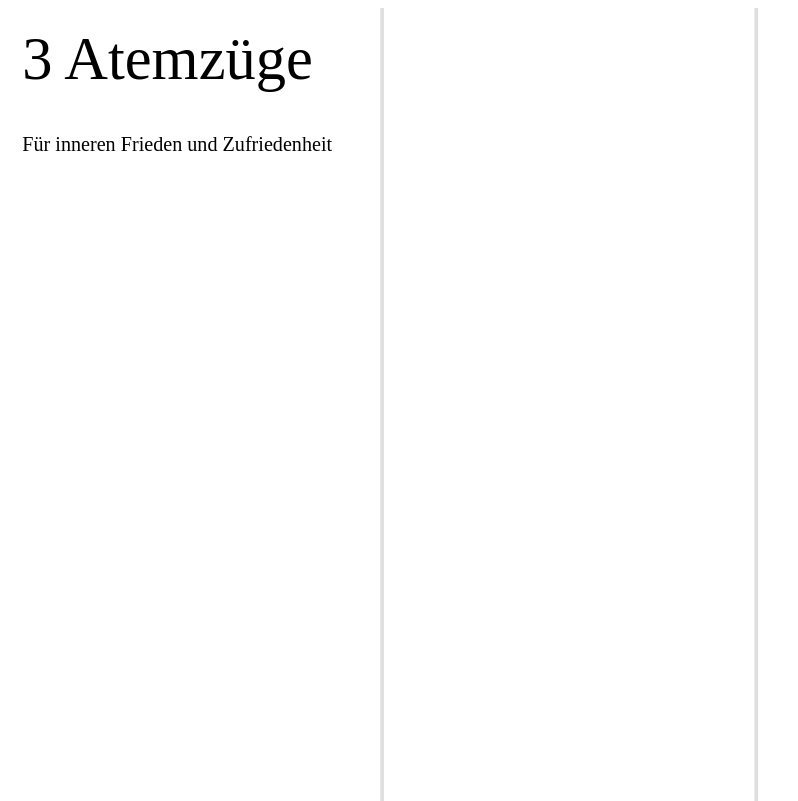
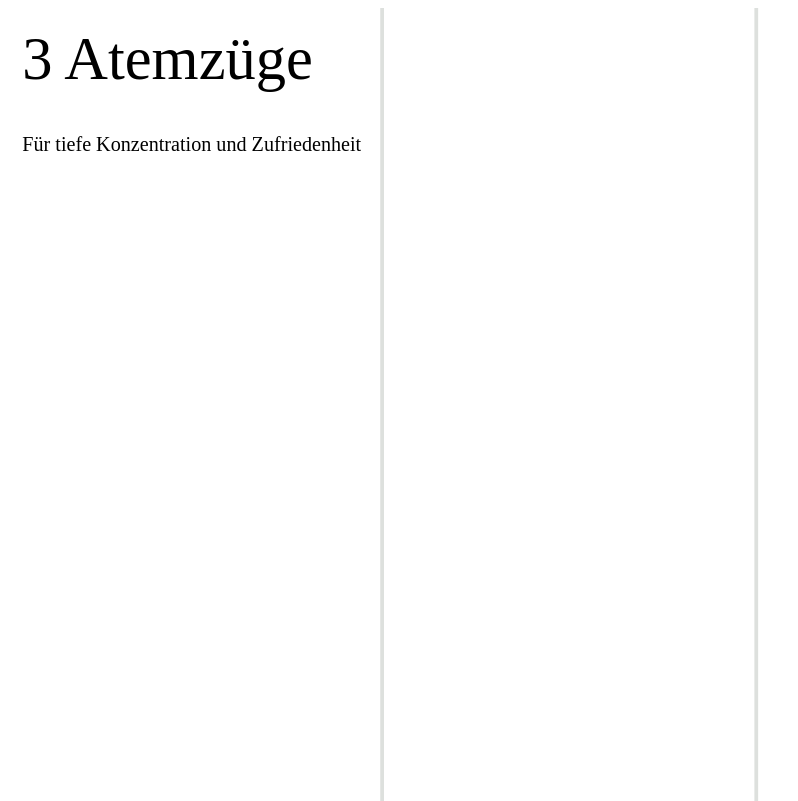
Before and after one commit to buddha-dharma/meditation-leaflet, a plain HTML site: page index.html in a window 1280 px wide. Shown: the top 801 px of the page, without its empty margins (0-798 px from the left). Drawn offline with Linux system fonts and the light colour scheme.

Commit message:
Update index.html

```diff
--- a/index.html
+++ b/index.html
@@ -10,7 +10,7 @@
    <line x1="33.33%" y1="0" x2="33.33%" y2="100%" style="stroke: #dde0dd;"></line>
    <line x1="66.66%" y1="0" x2="66.66%" y2="100%" style="stroke: #dde0dd;"></line>
    <text x="1mm" y="5mm">3 Atemzüge</text>
-   <text style="font-size:4pt" x="1mm" y="10mm">Für inneren Frieden und Zufriedenheit</text>
+   <text style="font-size:4pt" x="1mm" y="10mm">Für tiefe Konzentration und Zufriedenheit</text>
 </svg>
 
 <svg
```
